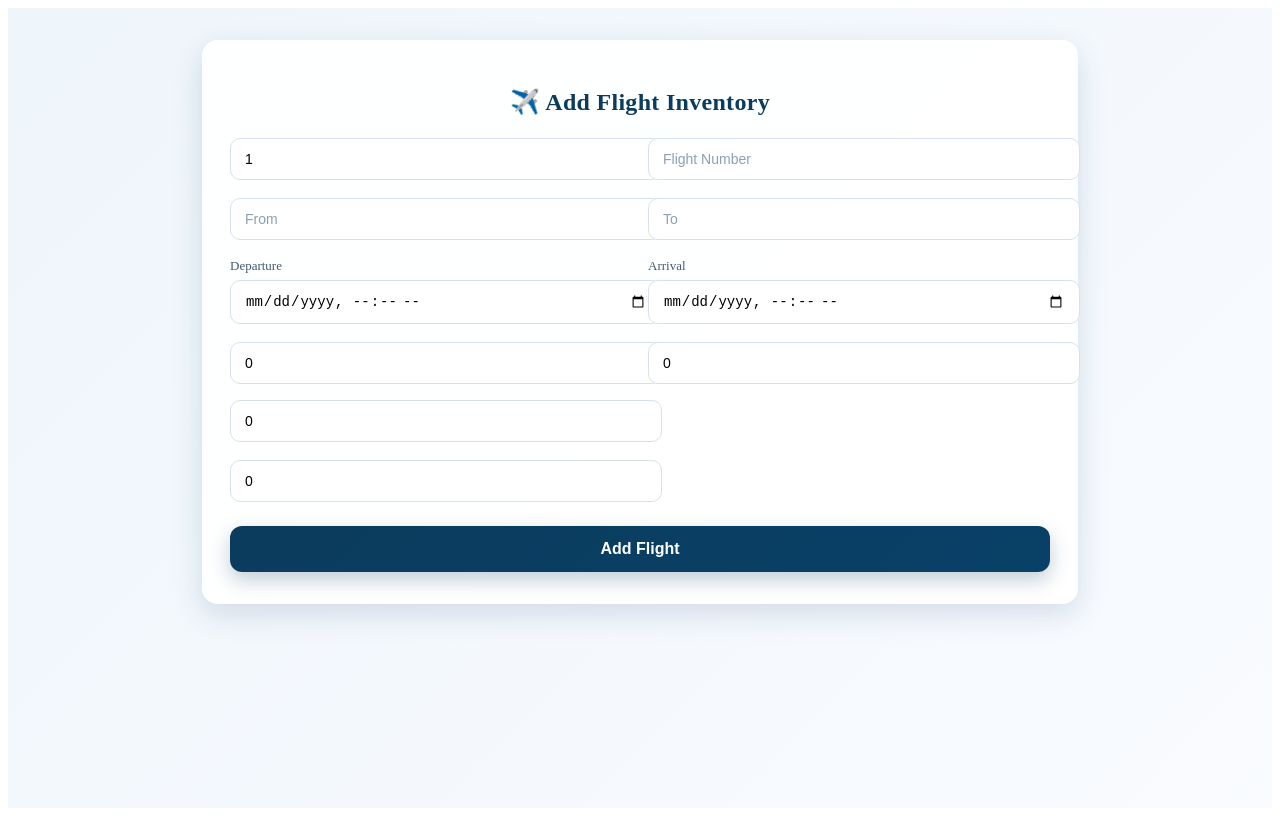
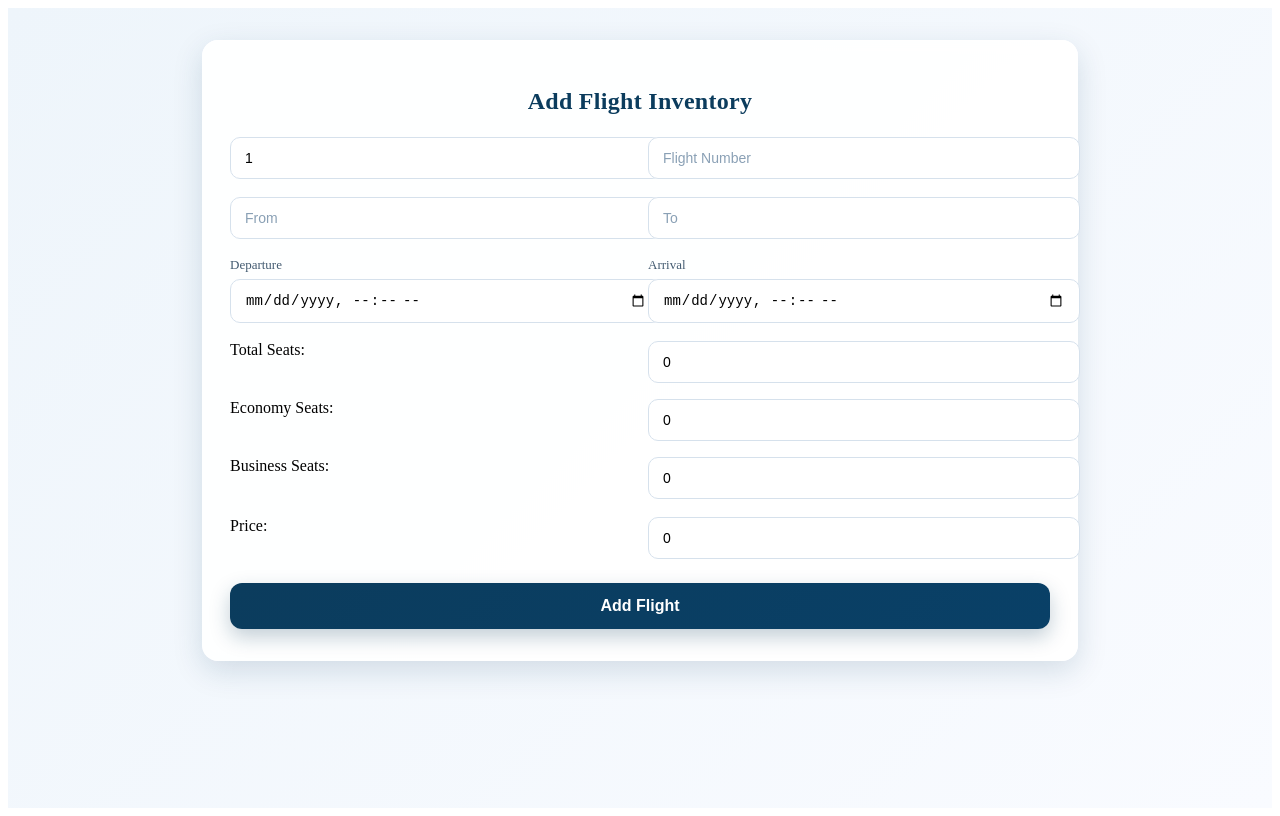
Before and after one commit to QuantumSoham/full-stack-flightapp, an Angular app in the folder frontend/flight-frontend/: page /admin/add-flight in a window 1280 px wide. Built offline with nearby package versions, Linux system fonts and the light colour scheme.

Commit message:
revised backend files

```diff
--- a/frontend/flight-frontend/src/app/features/flights/add-flight.component/add-flight.component.html
+++ b/frontend/flight-frontend/src/app/features/flights/add-flight.component/add-flight.component.html
@@ -1,5 +1,5 @@
 <div class="container">
-  <h2>✈️ Add Flight Inventory</h2>
+  <h2>Add Flight Inventory</h2>
 
   <form (ngSubmit)="submit()">
 
@@ -36,17 +36,19 @@
     </div>
 
     <div class="row">
+        Total Seats:
       <input type="number" placeholder="Total Seats"
              [(ngModel)]="flight.totalSeats" name="totalSeats" required>
-
+        Economy Seats:
       <input type="number" placeholder="Economy Seats"
              [(ngModel)]="flight.economySeats" name="economySeats" required>
-
+        Business Seats:
       <input type="number" placeholder="Business Seats"
              [(ngModel)]="flight.businessSeats" name="businessSeats" required>
     </div>
 
     <div class="row">
+        Price:
       <input type="number" placeholder="Price One Way (₹)"
              [(ngModel)]="flight.priceOneWay"
              name="priceOneWay" required>
```
